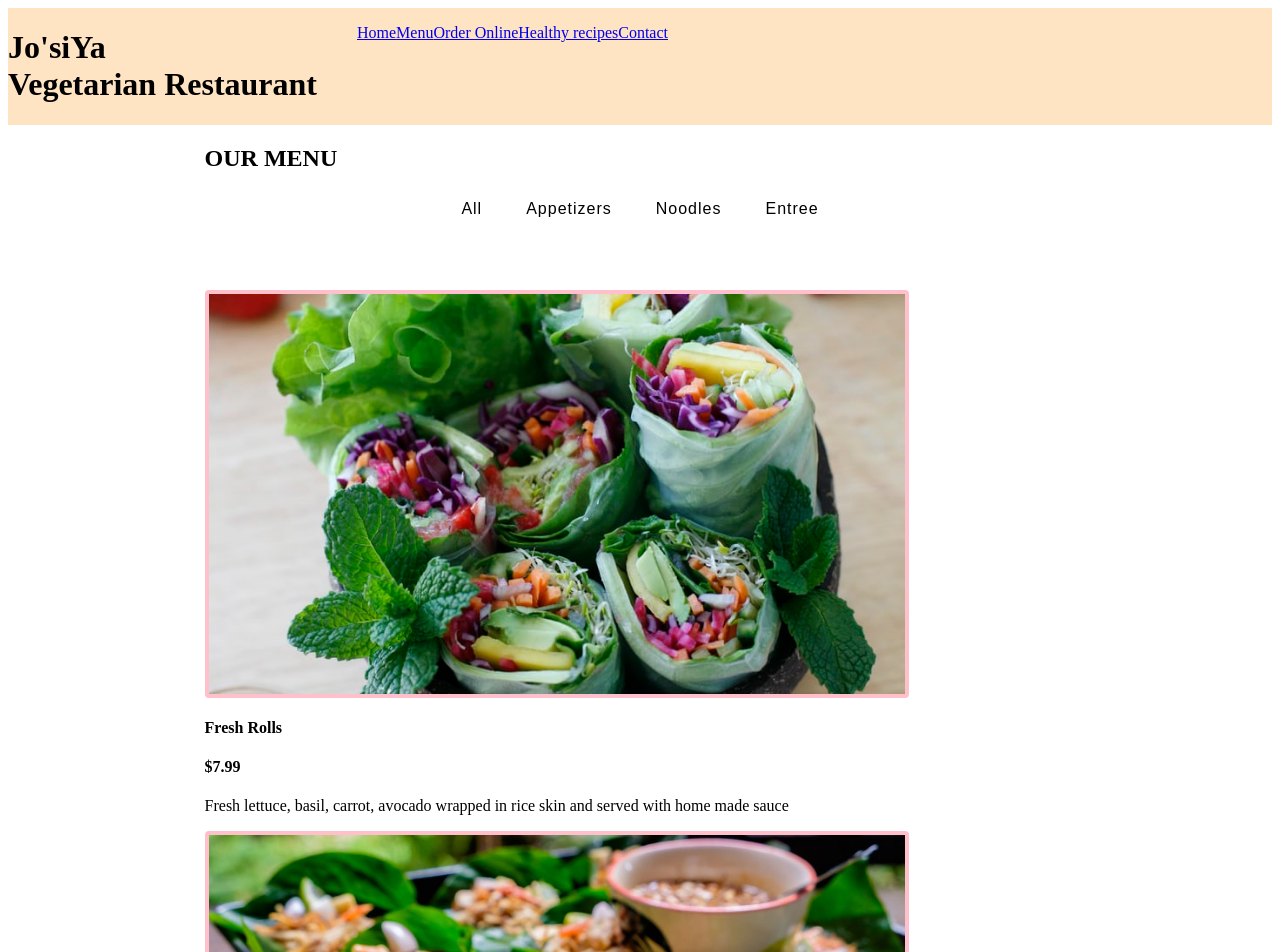
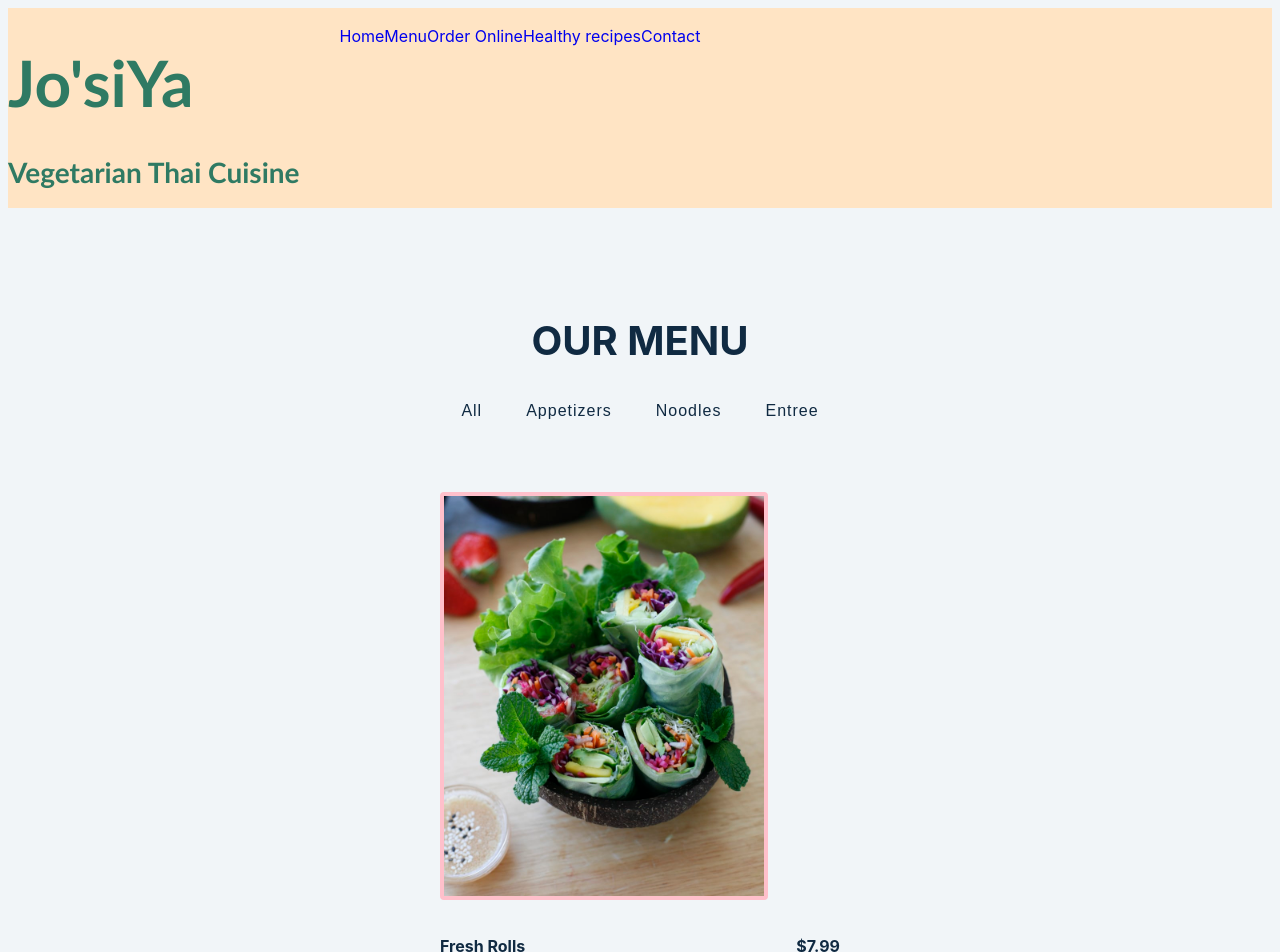
Before and after one commit to waruneeDinunzio/react-restaurant-menu, a React (Create React App) app: page /menu in a window 1280 px wide. Shown: the top 952 px of the page. Built offline with nearby package versions, Linux system fonts and the light colour scheme.

Commit message:
add some CSS and fixed bugs

```diff
--- a/src/App.css
+++ b/src/App.css
@@ -1,6 +1,39 @@
 /* Variables*/
-
-
+body {
+  font-family: -apple-system, BlinkMacSystemFont, 'Segoe UI', Roboto, Oxygen,
+    Ubuntu, Cantarell, 'Open Sans', 'Helvetica Neue', sans-serif;
+  background: hsl(210, 36%, 96%);;
+  color: hsl(209, 61%, 16%);
+  line-height: 1.5;
+  font-size: 0.875rem;
+}
+.logo h1, h3{
+  font-family: 'Trebuchet MS', 'Lucida Sans Unicode', 'Lucida Grande', 'Lucida Sans', Arial, sans-serif;
+  color:rgb(47, 122, 99);
+}
+@media screen and (min-width: 800px) {
+  h1 {
+    font-size: 4rem;
+  }
+  h2 {
+    font-size: 2.5rem;
+  }
+  h3 {
+    font-size: 1.75rem;
+  }
+  h4 {
+    font-size: 1rem;
+  }
+  body {
+    font-size: 1rem;
+  }
+  h1,
+  h2,
+  h3,
+  h4 {
+    line-height: 1;
+  }
+}
 
 #app {
   height: 100vh;
@@ -15,18 +48,33 @@
   height: 200px;
   width: 100%;
   display: flex;
+  /* background-image: url(./public/images/larb.JPEG) */
 }
 
 #nav-bar ul {
   display: flex;
   justify-content: space-evenly;
   list-style: none;
+  list-style-type: none;
+  color: black;
 }
+
+a {
+  text-decoration: none;
+}
+
 #footer {
   background-color: lightpink;
   height: 50px;
   text-align: center;
   width: 100%;
+}
+.menu {
+  padding: 5rem 0;
+}
+.title {
+  text-align: center;
+  margin-bottom: 2rem;
 }
 .photo {
   height: 50vh;
@@ -49,6 +97,24 @@
   transition: var(--transition);
   border-radius: var(--radius);
 }
+.menu-section {
+  width: 90vw;
+  margin: 0 auto;
+  max-width: 1170px;
+  display: grid;
+  gap: 3rem 2rem;
+  justify-items: center;
+}
+.menu-item {
+  display: grid;
+  gap: 1rem 2rem;
+  max-width: 25rem;
+}
+.item-info header {
+  display: flex;
+  justify-content: space-between;
+  border-bottom: 0.5px dotted var(--clr-grey-5);
+}
 .photo {
   object-fit: cover;
   height: 50vh;
--- a/src/Components/Header.js
+++ b/src/Components/Header.js
@@ -5,7 +5,8 @@ const Header = () => {
     return (
         <div id="nav-bar">
             <div className="logo">
-                <h1>Jo'siYa <br/>Vegetarian Restaurant</h1>
+                <h1>Jo'siYa</h1>
+                <h3>Vegetarian Thai Cuisine</h3>
             </div>
             <div>
                 <nav>
--- a/src/pages/Contact.js
+++ b/src/pages/Contact.js
@@ -3,7 +3,7 @@ import React from 'react';
 const Contact = () => {
     return (
         <div>
-
+            <h1>Map and Form to contact coming soon..</h1>
         </div>
     );
 };
--- a/src/pages/Menu.js
+++ b/src/pages/Menu.js
@@ -19,8 +19,10 @@ const Menu = ({foods,setMenuItems}) => {
   };
 
     return (
-        <div>
+        <div className ="menu section">
+        <div className="title">
         <h2>OUR MENU</h2>
+        </div>
         <Categories categories={categories} filterFoods={filterItems} />
         {foods.map((menuItem) => {
         const { id, title, img, desc, price } = menuItem;
@@ -32,6 +34,7 @@ const Menu = ({foods,setMenuItems}) => {
         const {price} = menuItem */}
 
         return (
+          <div className="menu-section">
             <div key={id} className='menu-item'>
             <img src={img} alt={title} className='photo' />
             <div className='item-info'>
@@ -42,6 +45,7 @@ const Menu = ({foods,setMenuItems}) => {
               <p className='item-text'>{desc}</p>
             </div>
 
+          </div>
           </div>
         )
         }
--- a/src/pages/OrderOnline.js
+++ b/src/pages/OrderOnline.js
@@ -3,7 +3,7 @@ import React from 'react';
 const OrderOnline = () => {
     return (
         <div>
-            Order Online
+            <h1>Order Online coming soon</h1>
         </div>
     );
 };
--- a/src/pages/RecipeInfo.js
+++ b/src/pages/RecipeInfo.js
@@ -5,13 +5,14 @@ const RecipeInfo = ({recipes}) => {
     return (
         <div>
           {recipes.map((recipe, index) => {
-
             return (
               <div className="recipeInfo">
                 <img src={recipe.recipe.image} alt= "picture"/>
                 <h3>{recipe.recipe.label}</h3>
-                <p>{recipe.recipe.calories}calories</p>
-                <p>{recipe.recipe.ingredients} ingredients</p>
+                <p>{Math.round(recipe.recipe.calories)} calories</p>
+                <p>ingredients:{(recipe.recipe.ingredientLines.map((indgredient)=>
+                <li>{indgredient}</li>
+                ))}</p>
                 <p><a href={recipe.recipe.url}>{recipe.recipe.source}</a></p>
               </div>
             );
```
Also changed, not shown: public/images/banner.JPEG (added).
